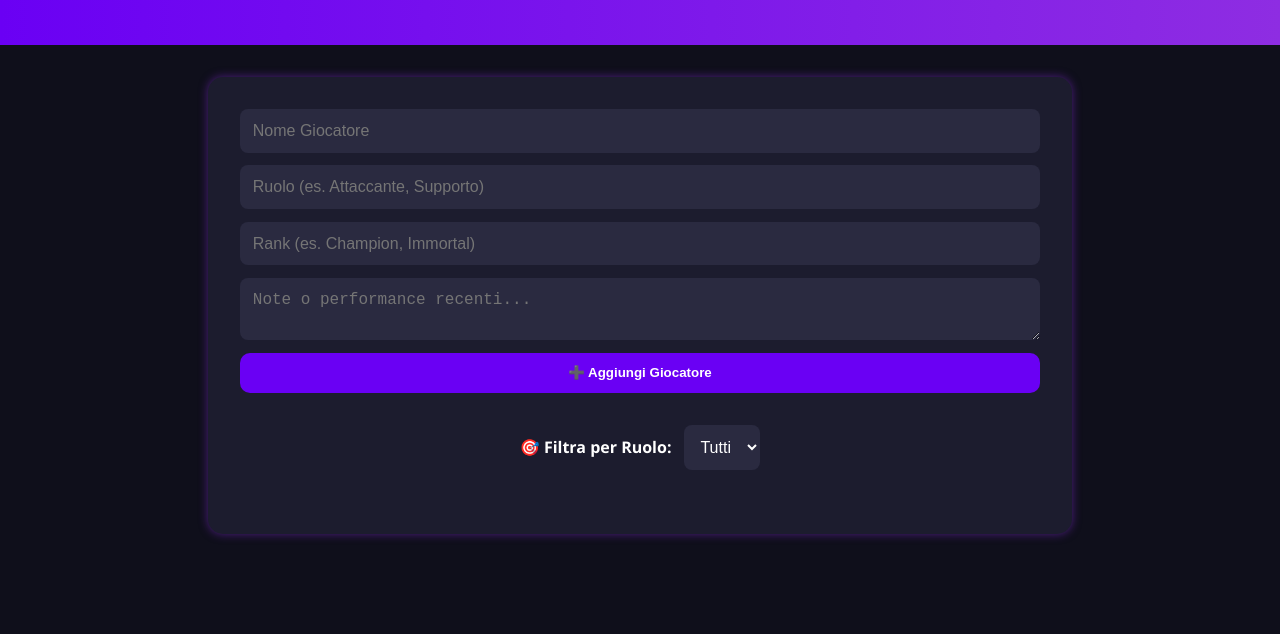
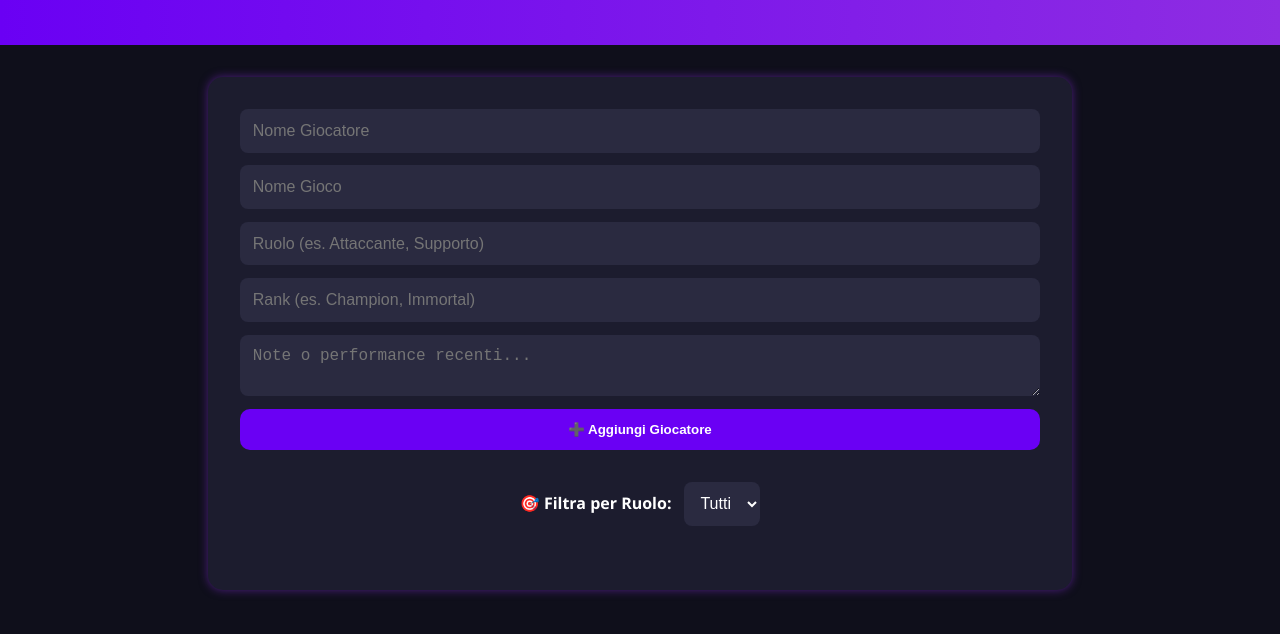
Before and after one commit to CristianFerrara96/GamePulse, a plain HTML site: page index.html in a window 1280 px wide. Shown: the part 128-762 px from the top of the page. Drawn offline with Linux system fonts and the light colour scheme.

Commit message:
upload
aggiunta

```diff
--- a/index.html
+++ b/index.html
@@ -15,6 +15,7 @@
     <div class="container">
         <form id="playerForm">
             <input type="text" id="name" placeholder="Nome Giocatore" required>
+            <input type="text" id="gioco" placeholder="Nome Gioco" required>
             <input type="text" id="role" placeholder="Ruolo (es. Attaccante, Supporto)" required>
             <input type="text" id="rank" placeholder="Rank (es. Champion, Immortal)" required>
             <textarea id="notes" placeholder="Note o performance recenti..."></textarea>
```
